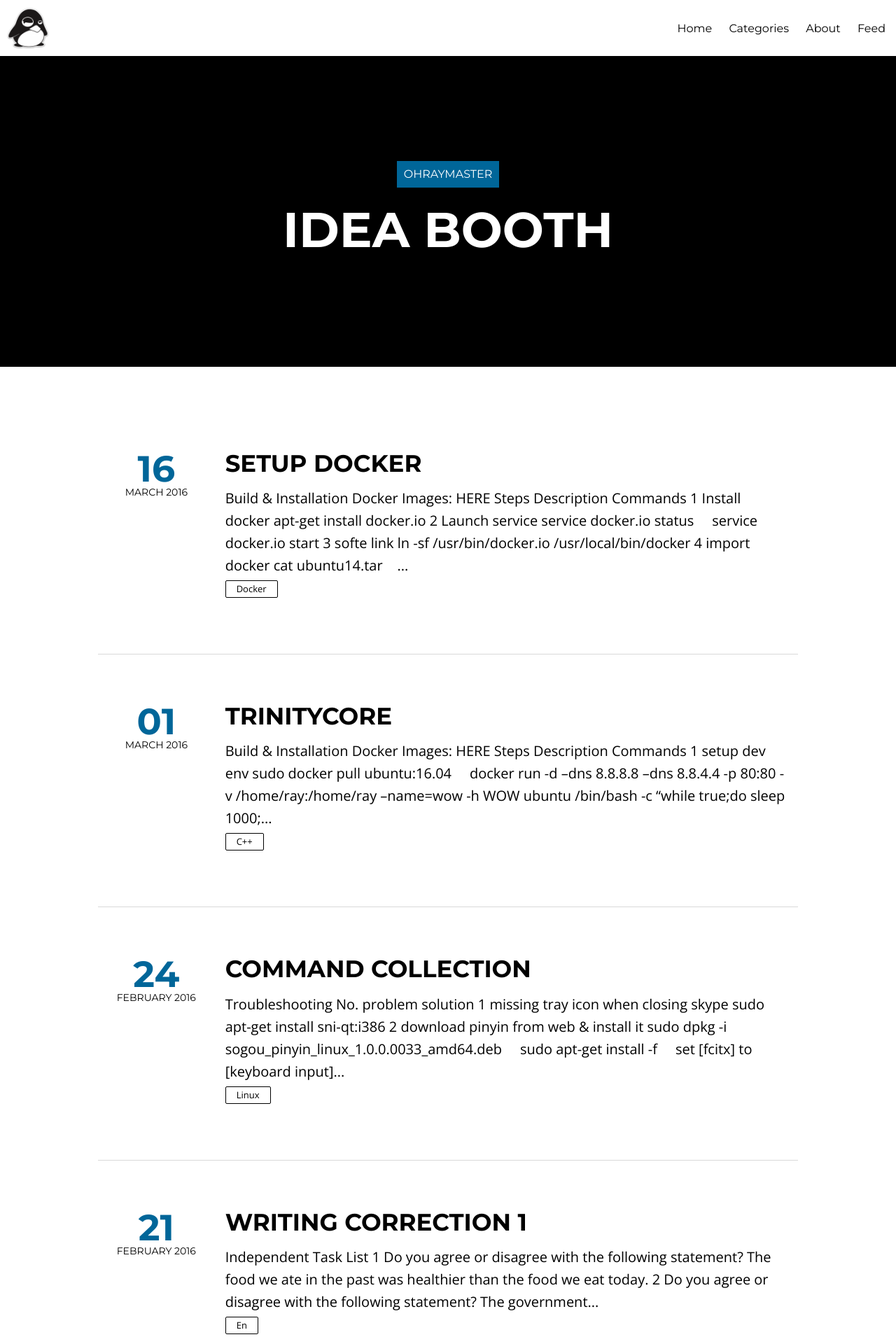
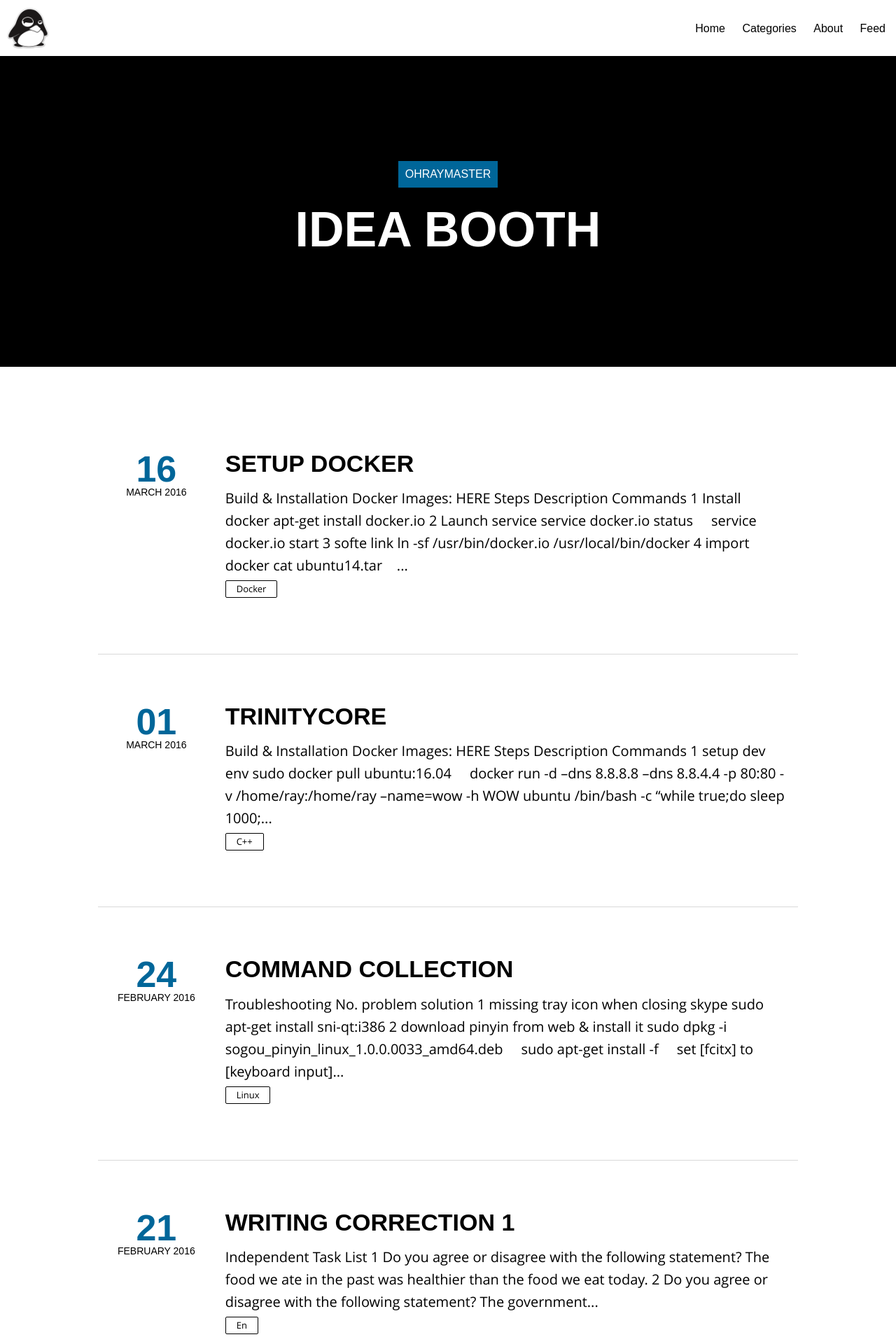
Before and after one commit to RaySxySun/RaySxySun.github.io, a Jekyll site: the page built from index.html, in a window 1280 px wide. Shown: the top 1920 px of the page at 70% size. Built offline with Jekyll 4.4.1, drawn with Linux system fonts in a browser that asks for light colours; nearby versions of some CDN libraries; some web fonts are replaced; the list of posts is cut into pages by our own code.

Commit message:
redirect http://fonts.googleapis.com/css

```diff
--- a/_includes/head.html
+++ b/_includes/head.html
@@ -35,13 +35,14 @@
 <meta name="viewport" content="width=device-width, initial-scale=1.0, maximum-scale=1.0, user-scalable=no" />
 
 
-    <link href='http://fonts.googleapis.com/css?family=Montserrat:400,700|Open+Sans:400,600,300,800,700' rel='stylesheet' type='text/css'>
+<!--     <link href='    http://fonts.googleapis.com/css?family=Montserrat:400,700|Open+Sans:400,600,300,800,700' rel='stylesheet' type='text/css'> -->
 	<link rel="stylesheet" href="{{ site.url }}/assets/css/vendor/font-awesome.min.css">
     <link rel="stylesheet" href="{{ site.url }}/assets/css/vendor/normalize.css">
     <link rel="stylesheet" href="{{ site.url }}/assets/css/vendor/nprogress.css">
     <link rel="stylesheet" href="{{ site.url }}/assets/css/vendor/foundation.min.css">
     <link rel="stylesheet" href="{{ site.url }}/assets/css/style.css">
     <link rel="stylesheet" href="{{ site.url }}/assets/css/post.css">
+    <link rel="stylesheet" type='text/css' href="{{ site.url }}/assets/css/font.css">
 
 
 {% if page.mathjax %}
--- /dev/null
+++ b/assets/css/font.css
@@ -0,0 +1,296 @@
+/* latin */
+@font-face {
+  font-family: 'Montserrat';
+  font-style: normal;
+  font-weight: 400;
+  src: local('Montserrat-Regular'), url(http://fonts.gstatic.com/s/montserrat/v6/zhcz-_WihjSQC0oHJ9TCYPk_vArhqVIZ0nv9q090hN8.woff2) format('woff2');
+  unicode-range: U+0000-00FF, U+0131, U+0152-0153, U+02C6, U+02DA, U+02DC, U+2000-206F, U+2074, U+20AC, U+2212, U+2215, U+E0FF, U+EFFD, U+F000;
+}
+/* latin */
+@font-face {
+  font-family: 'Montserrat';
+  font-style: normal;
+  font-weight: 700;
+  src: local('Montserrat-Bold'), url(http://fonts.gstatic.com/s/montserrat/v6/IQHow_FEYlDC4Gzy_m8fcoWiMMZ7xLd792ULpGE4W_Y.woff2) format('woff2');
+  unicode-range: U+0000-00FF, U+0131, U+0152-0153, U+02C6, U+02DA, U+02DC, U+2000-206F, U+2074, U+20AC, U+2212, U+2215, U+E0FF, U+EFFD, U+F000;
+}
+/* cyrillic-ext */
+@font-face {
+  font-family: 'Open Sans';
+  font-style: normal;
+  font-weight: 300;
+  src: local('Open Sans Light'), local('OpenSans-Light'), url(http://fonts.gstatic.com/s/opensans/v13/DXI1ORHCpsQm3Vp6mXoaTa-j2U0lmluP9RWlSytm3ho.woff2) format('woff2');
+  unicode-range: U+0460-052F, U+20B4, U+2DE0-2DFF, U+A640-A69F;
+}
+/* cyrillic */
+@font-face {
+  font-family: 'Open Sans';
+  font-style: normal;
+  font-weight: 300;
+  src: local('Open Sans Light'), local('OpenSans-Light'), url(http://fonts.gstatic.com/s/opensans/v13/DXI1ORHCpsQm3Vp6mXoaTZX5f-9o1vgP2EXwfjgl7AY.woff2) format('woff2');
+  unicode-range: U+0400-045F, U+0490-0491, U+04B0-04B1, U+2116;
+}
+/* greek-ext */
+@font-face {
+  font-family: 'Open Sans';
+  font-style: normal;
+  font-weight: 300;
+  src: local('Open Sans Light'), local('OpenSans-Light'), url(http://fonts.gstatic.com/s/opensans/v13/DXI1ORHCpsQm3Vp6mXoaTRWV49_lSm1NYrwo-zkhivY.woff2) format('woff2');
+  unicode-range: U+1F00-1FFF;
+}
+/* greek */
+@font-face {
+  font-family: 'Open Sans';
+  font-style: normal;
+  font-weight: 300;
+  src: local('Open Sans Light'), local('OpenSans-Light'), url(http://fonts.gstatic.com/s/opensans/v13/DXI1ORHCpsQm3Vp6mXoaTaaRobkAwv3vxw3jMhVENGA.woff2) format('woff2');
+  unicode-range: U+0370-03FF;
+}
+/* vietnamese */
+@font-face {
+  font-family: 'Open Sans';
+  font-style: normal;
+  font-weight: 300;
+  src: local('Open Sans Light'), local('OpenSans-Light'), url(http://fonts.gstatic.com/s/opensans/v13/DXI1ORHCpsQm3Vp6mXoaTf8zf_FOSsgRmwsS7Aa9k2w.woff2) format('woff2');
+  unicode-range: U+0102-0103, U+1EA0-1EF1, U+20AB;
+}
+/* latin-ext */
+@font-face {
+  font-family: 'Open Sans';
+  font-style: normal;
+  font-weight: 300;
+  src: local('Open Sans Light'), local('OpenSans-Light'), url(http://fonts.gstatic.com/s/opensans/v13/DXI1ORHCpsQm3Vp6mXoaTT0LW-43aMEzIO6XUTLjad8.woff2) format('woff2');
+  unicode-range: U+0100-024F, U+1E00-1EFF, U+20A0-20AB, U+20AD-20CF, U+2C60-2C7F, U+A720-A7FF;
+}
+/* latin */
+@font-face {
+  font-family: 'Open Sans';
+  font-style: normal;
+  font-weight: 300;
+  src: local('Open Sans Light'), local('OpenSans-Light'), url(http://fonts.gstatic.com/s/opensans/v13/DXI1ORHCpsQm3Vp6mXoaTegdm0LZdjqr5-oayXSOefg.woff2) format('woff2');
+  unicode-range: U+0000-00FF, U+0131, U+0152-0153, U+02C6, U+02DA, U+02DC, U+2000-206F, U+2074, U+20AC, U+2212, U+2215, U+E0FF, U+EFFD, U+F000;
+}
+/* cyrillic-ext */
+@font-face {
+  font-family: 'Open Sans';
+  font-style: normal;
+  font-weight: 400;
+  src: local('Open Sans'), local('OpenSans'), url(http://fonts.gstatic.com/s/opensans/v13/K88pR3goAWT7BTt32Z01mxJtnKITppOI_IvcXXDNrsc.woff2) format('woff2');
+  unicode-range: U+0460-052F, U+20B4, U+2DE0-2DFF, U+A640-A69F;
+}
+/* cyrillic */
+@font-face {
+  font-family: 'Open Sans';
+  font-style: normal;
+  font-weight: 400;
+  src: local('Open Sans'), local('OpenSans'), url(http://fonts.gstatic.com/s/opensans/v13/RjgO7rYTmqiVp7vzi-Q5URJtnKITppOI_IvcXXDNrsc.woff2) format('woff2');
+  unicode-range: U+0400-045F, U+0490-0491, U+04B0-04B1, U+2116;
+}
+/* greek-ext */
+@font-face {
+  font-family: 'Open Sans';
+  font-style: normal;
+  font-weight: 400;
+  src: local('Open Sans'), local('OpenSans'), url(http://fonts.gstatic.com/s/opensans/v13/LWCjsQkB6EMdfHrEVqA1KRJtnKITppOI_IvcXXDNrsc.woff2) format('woff2');
+  unicode-range: U+1F00-1FFF;
+}
+/* greek */
+@font-face {
+  font-family: 'Open Sans';
+  font-style: normal;
+  font-weight: 400;
+  src: local('Open Sans'), local('OpenSans'), url(http://fonts.gstatic.com/s/opensans/v13/xozscpT2726on7jbcb_pAhJtnKITppOI_IvcXXDNrsc.woff2) format('woff2');
+  unicode-range: U+0370-03FF;
+}
+/* vietnamese */
+@font-face {
+  font-family: 'Open Sans';
+  font-style: normal;
+  font-weight: 400;
+  src: local('Open Sans'), local('OpenSans'), url(http://fonts.gstatic.com/s/opensans/v13/59ZRklaO5bWGqF5A9baEERJtnKITppOI_IvcXXDNrsc.woff2) format('woff2');
+  unicode-range: U+0102-0103, U+1EA0-1EF1, U+20AB;
+}
+/* latin-ext */
+@font-face {
+  font-family: 'Open Sans';
+  font-style: normal;
+  font-weight: 400;
+  src: local('Open Sans'), local('OpenSans'), url(http://fonts.gstatic.com/s/opensans/v13/u-WUoqrET9fUeobQW7jkRRJtnKITppOI_IvcXXDNrsc.woff2) format('woff2');
+  unicode-range: U+0100-024F, U+1E00-1EFF, U+20A0-20AB, U+20AD-20CF, U+2C60-2C7F, U+A720-A7FF;
+}
+/* latin */
+@font-face {
+  font-family: 'Open Sans';
+  font-style: normal;
+  font-weight: 400;
+  src: local('Open Sans'), local('OpenSans'), url(http://fonts.gstatic.com/s/opensans/v13/cJZKeOuBrn4kERxqtaUH3VtXRa8TVwTICgirnJhmVJw.woff2) format('woff2');
+  unicode-range: U+0000-00FF, U+0131, U+0152-0153, U+02C6, U+02DA, U+02DC, U+2000-206F, U+2074, U+20AC, U+2212, U+2215, U+E0FF, U+EFFD, U+F000;
+}
+/* cyrillic-ext */
+@font-face {
+  font-family: 'Open Sans';
+  font-style: normal;
+  font-weight: 600;
+  src: local('Open Sans Semibold'), local('OpenSans-Semibold'), url(http://fonts.gstatic.com/s/opensans/v13/MTP_ySUJH_bn48VBG8sNSq-j2U0lmluP9RWlSytm3ho.woff2) format('woff2');
+  unicode-range: U+0460-052F, U+20B4, U+2DE0-2DFF, U+A640-A69F;
+}
+/* cyrillic */
+@font-face {
+  font-family: 'Open Sans';
+  font-style: normal;
+  font-weight: 600;
+  src: local('Open Sans Semibold'), local('OpenSans-Semibold'), url(http://fonts.gstatic.com/s/opensans/v13/MTP_ySUJH_bn48VBG8sNSpX5f-9o1vgP2EXwfjgl7AY.woff2) format('woff2');
+  unicode-range: U+0400-045F, U+0490-0491, U+04B0-04B1, U+2116;
+}
+/* greek-ext */
+@font-face {
+  font-family: 'Open Sans';
+  font-style: normal;
+  font-weight: 600;
+  src: local('Open Sans Semibold'), local('OpenSans-Semibold'), url(http://fonts.gstatic.com/s/opensans/v13/MTP_ySUJH_bn48VBG8sNShWV49_lSm1NYrwo-zkhivY.woff2) format('woff2');
+  unicode-range: U+1F00-1FFF;
+}
+/* greek */
+@font-face {
+  font-family: 'Open Sans';
+  font-style: normal;
+  font-weight: 600;
+  src: local('Open Sans Semibold'), local('OpenSans-Semibold'), url(http://fonts.gstatic.com/s/opensans/v13/MTP_ySUJH_bn48VBG8sNSqaRobkAwv3vxw3jMhVENGA.woff2) format('woff2');
+  unicode-range: U+0370-03FF;
+}
+/* vietnamese */
+@font-face {
+  font-family: 'Open Sans';
+  font-style: normal;
+  font-weight: 600;
+  src: local('Open Sans Semibold'), local('OpenSans-Semibold'), url(http://fonts.gstatic.com/s/opensans/v13/MTP_ySUJH_bn48VBG8sNSv8zf_FOSsgRmwsS7Aa9k2w.woff2) format('woff2');
+  unicode-range: U+0102-0103, U+1EA0-1EF1, U+20AB;
+}
+/* latin-ext */
+@font-face {
+  font-family: 'Open Sans';
+  font-style: normal;
+  font-weight: 600;
+  src: local('Open Sans Semibold'), local('OpenSans-Semibold'), url(http://fonts.gstatic.com/s/opensans/v13/MTP_ySUJH_bn48VBG8sNSj0LW-43aMEzIO6XUTLjad8.woff2) format('woff2');
+  unicode-range: U+0100-024F, U+1E00-1EFF, U+20A0-20AB, U+20AD-20CF, U+2C60-2C7F, U+A720-A7FF;
+}
+/* latin */
+@font-face {
+  font-family: 'Open Sans';
+  font-style: normal;
+  font-weight: 600;
+  src: local('Open Sans Semibold'), local('OpenSans-Semibold'), url(http://fonts.gstatic.com/s/opensans/v13/MTP_ySUJH_bn48VBG8sNSugdm0LZdjqr5-oayXSOefg.woff2) format('woff2');
+  unicode-range: U+0000-00FF, U+0131, U+0152-0153, U+02C6, U+02DA, U+02DC, U+2000-206F, U+2074, U+20AC, U+2212, U+2215, U+E0FF, U+EFFD, U+F000;
+}
+/* cyrillic-ext */
+@font-face {
+  font-family: 'Open Sans';
+  font-style: normal;
+  font-weight: 700;
+  src: local('Open Sans Bold'), local('OpenSans-Bold'), url(http://fonts.gstatic.com/s/opensans/v13/k3k702ZOKiLJc3WVjuplzK-j2U0lmluP9RWlSytm3ho.woff2) format('woff2');
+  unicode-range: U+0460-052F, U+20B4, U+2DE0-2DFF, U+A640-A69F;
+}
+/* cyrillic */
+@font-face {
+  font-family: 'Open Sans';
+  font-style: normal;
+  font-weight: 700;
+  src: local('Open Sans Bold'), local('OpenSans-Bold'), url(http://fonts.gstatic.com/s/opensans/v13/k3k702ZOKiLJc3WVjuplzJX5f-9o1vgP2EXwfjgl7AY.woff2) format('woff2');
+  unicode-range: U+0400-045F, U+0490-0491, U+04B0-04B1, U+2116;
+}
+/* greek-ext */
+@font-face {
+  font-family: 'Open Sans';
+  font-style: normal;
+  font-weight: 700;
+  src: local('Open Sans Bold'), local('OpenSans-Bold'), url(http://fonts.gstatic.com/s/opensans/v13/k3k702ZOKiLJc3WVjuplzBWV49_lSm1NYrwo-zkhivY.woff2) format('woff2');
+  unicode-range: U+1F00-1FFF;
+}
+/* greek */
+@font-face {
+  font-family: 'Open Sans';
+  font-style: normal;
+  font-weight: 700;
+  src: local('Open Sans Bold'), local('OpenSans-Bold'), url(http://fonts.gstatic.com/s/opensans/v13/k3k702ZOKiLJc3WVjuplzKaRobkAwv3vxw3jMhVENGA.woff2) format('woff2');
+  unicode-range: U+0370-03FF;
+}
+/* vietnamese */
+@font-face {
+  font-family: 'Open Sans';
+  font-style: normal;
+  font-weight: 700;
+  src: local('Open Sans Bold'), local('OpenSans-Bold'), url(http://fonts.gstatic.com/s/opensans/v13/k3k702ZOKiLJc3WVjuplzP8zf_FOSsgRmwsS7Aa9k2w.woff2) format('woff2');
+  unicode-range: U+0102-0103, U+1EA0-1EF1, U+20AB;
+}
+/* latin-ext */
+@font-face {
+  font-family: 'Open Sans';
+  font-style: normal;
+  font-weight: 700;
+  src: local('Open Sans Bold'), local('OpenSans-Bold'), url(http://fonts.gstatic.com/s/opensans/v13/k3k702ZOKiLJc3WVjuplzD0LW-43aMEzIO6XUTLjad8.woff2) format('woff2');
+  unicode-range: U+0100-024F, U+1E00-1EFF, U+20A0-20AB, U+20AD-20CF, U+2C60-2C7F, U+A720-A7FF;
+}
+/* latin */
+@font-face {
+  font-family: 'Open Sans';
+  font-style: normal;
+  font-weight: 700;
+  src: local('Open Sans Bold'), local('OpenSans-Bold'), url(http://fonts.gstatic.com/s/opensans/v13/k3k702ZOKiLJc3WVjuplzOgdm0LZdjqr5-oayXSOefg.woff2) format('woff2');
+  unicode-range: U+0000-00FF, U+0131, U+0152-0153, U+02C6, U+02DA, U+02DC, U+2000-206F, U+2074, U+20AC, U+2212, U+2215, U+E0FF, U+EFFD, U+F000;
+}
+/* cyrillic-ext */
+@font-face {
+  font-family: 'Open Sans';
+  font-style: normal;
+  font-weight: 800;
+  src: local('Open Sans Extrabold'), local('OpenSans-Extrabold'), url(http://fonts.gstatic.com/s/opensans/v13/EInbV5DfGHOiMmvb1Xr-hq-j2U0lmluP9RWlSytm3ho.woff2) format('woff2');
+  unicode-range: U+0460-052F, U+20B4, U+2DE0-2DFF, U+A640-A69F;
+}
+/* cyrillic */
+@font-face {
+  font-family: 'Open Sans';
+  font-style: normal;
+  font-weight: 800;
+  src: local('Open Sans Extrabold'), local('OpenSans-Extrabold'), url(http://fonts.gstatic.com/s/opensans/v13/EInbV5DfGHOiMmvb1Xr-hpX5f-9o1vgP2EXwfjgl7AY.woff2) format('woff2');
+  unicode-range: U+0400-045F, U+0490-0491, U+04B0-04B1, U+2116;
+}
+/* greek-ext */
+@font-face {
+  font-family: 'Open Sans';
+  font-style: normal;
+  font-weight: 800;
+  src: local('Open Sans Extrabold'), local('OpenSans-Extrabold'), url(http://fonts.gstatic.com/s/opensans/v13/EInbV5DfGHOiMmvb1Xr-hhWV49_lSm1NYrwo-zkhivY.woff2) format('woff2');
+  unicode-range: U+1F00-1FFF;
+}
+/* greek */
+@font-face {
+  font-family: 'Open Sans';
+  font-style: normal;
+  font-weight: 800;
+  src: local('Open Sans Extrabold'), local('OpenSans-Extrabold'), url(http://fonts.gstatic.com/s/opensans/v13/EInbV5DfGHOiMmvb1Xr-hqaRobkAwv3vxw3jMhVENGA.woff2) format('woff2');
+  unicode-range: U+0370-03FF;
+}
+/* vietnamese */
+@font-face {
+  font-family: 'Open Sans';
+  font-style: normal;
+  font-weight: 800;
+  src: local('Open Sans Extrabold'), local('OpenSans-Extrabold'), url(http://fonts.gstatic.com/s/opensans/v13/EInbV5DfGHOiMmvb1Xr-hv8zf_FOSsgRmwsS7Aa9k2w.woff2) format('woff2');
+  unicode-range: U+0102-0103, U+1EA0-1EF1, U+20AB;
+}
+/* latin-ext */
+@font-face {
+  font-family: 'Open Sans';
+  font-style: normal;
+  font-weight: 800;
+  src: local('Open Sans Extrabold'), local('OpenSans-Extrabold'), url(http://fonts.gstatic.com/s/opensans/v13/EInbV5DfGHOiMmvb1Xr-hj0LW-43aMEzIO6XUTLjad8.woff2) format('woff2');
+  unicode-range: U+0100-024F, U+1E00-1EFF, U+20A0-20AB, U+20AD-20CF, U+2C60-2C7F, U+A720-A7FF;
+}
+/* latin */
+@font-face {
+  font-family: 'Open Sans';
+  font-style: normal;
+  font-weight: 800;
+  src: local('Open Sans Extrabold'), local('OpenSans-Extrabold'), url(http://fonts.gstatic.com/s/opensans/v13/EInbV5DfGHOiMmvb1Xr-hugdm0LZdjqr5-oayXSOefg.woff2) format('woff2');
+  unicode-range: U+0000-00FF, U+0131, U+0152-0153, U+02C6, U+02DA, U+02DC, U+2000-206F, U+2074, U+20AC, U+2212, U+2215, U+E0FF, U+EFFD, U+F000;
+}
```
Also changed, not shown: README.md (deleted).
